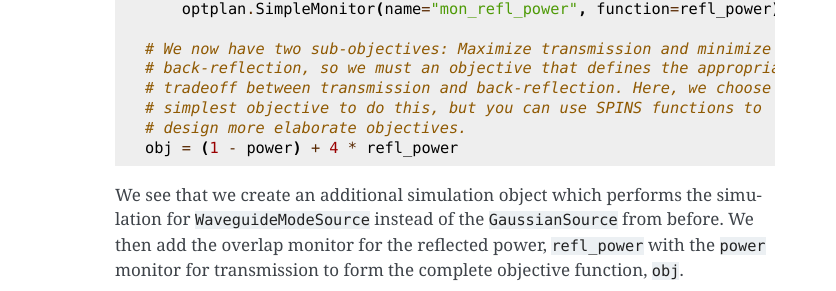
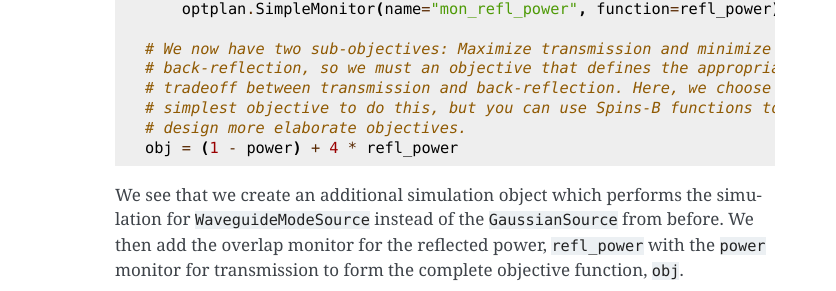
Before and after one commit to stanfordnqp/spins-b, a Sphinx documentation site: the page built from docs/examples_grating_coupler.rst, in a window 1280 px wide and 900 px high, scrolled down 8293 px. Shown: the part 161-452 px from the top of the window, without its empty margins (305-1141 px from the left). Built offline with Sphinx 7.4.7, drawn with Linux system fonts in a browser that asks for light colours.

```diff
--- a/docs/examples_grating_coupler.rst
+++ b/docs/examples_grating_coupler.rst
@@ -364,7 +364,7 @@ Setting this flag to :code:`True` activates:
     # We now have two sub-objectives: Maximize transmission and minimize
     # back-reflection, so we must an objective that defines the appropriate
     # tradeoff between transmission and back-reflection. Here, we choose the
-    # simplest objective to do this, but you can use SPINS functions to
+    # simplest objective to do this, but you can use Spins-B functions to
     # design more elaborate objectives.
     obj = (1 - power) + 4 * refl_power
 
```
Also changed, not shown: other parts of docs/examples_grating_coupler.rst (+1 -1 lines).
